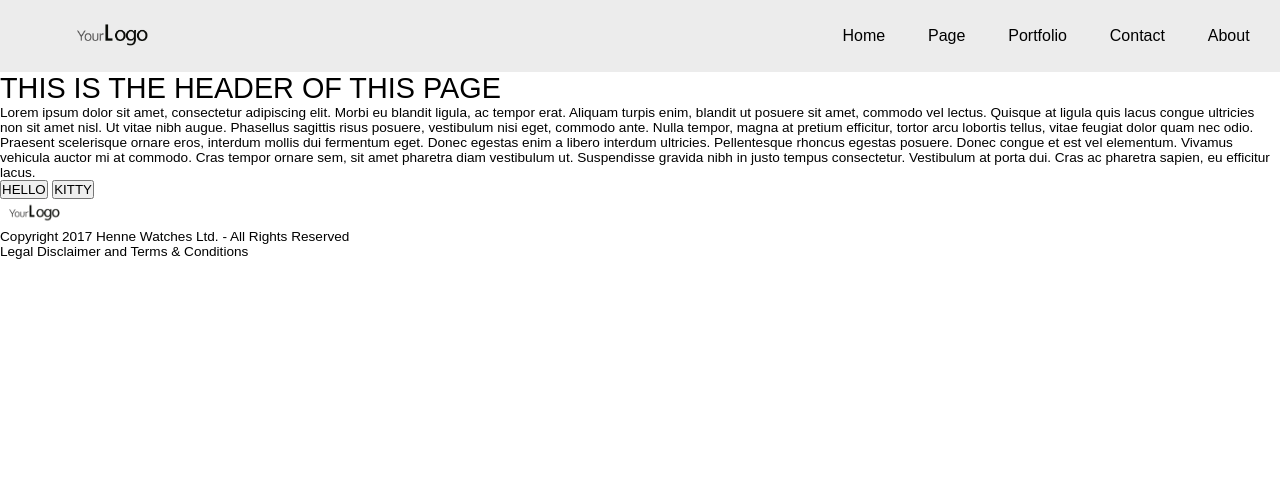
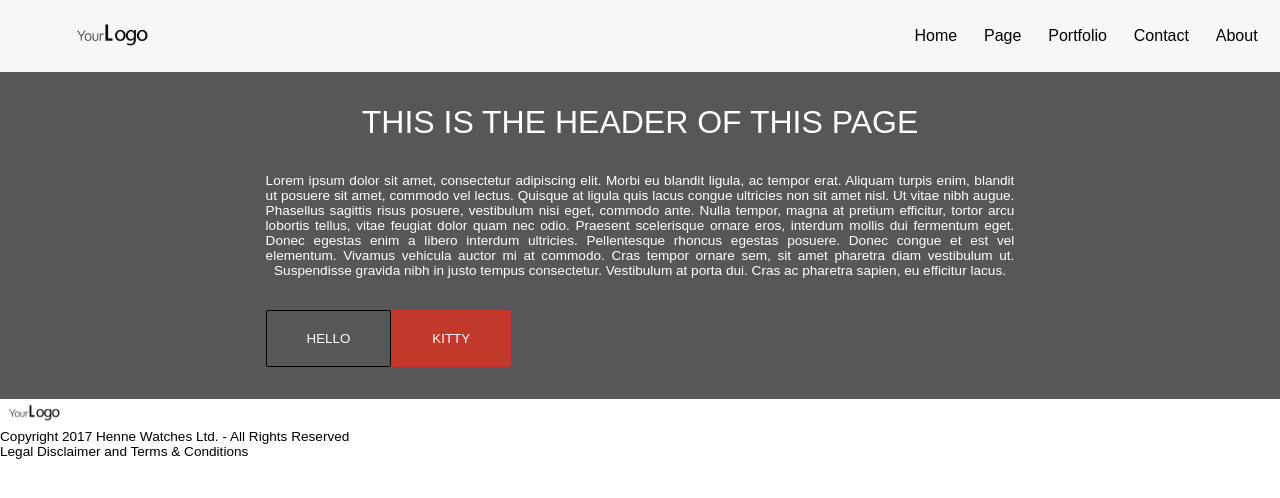
Before and after one commit to ghostbbbmt/FlexCSS, a plain HTML site: page index.html in a window 1280 px wide. Drawn offline with Linux system fonts and the light colour scheme.

Commit message:
Add more class

```diff
--- a/css/style.css
+++ b/css/style.css
@@ -6,12 +6,6 @@
 
 html {
     background: white;
-}
-
-header {
-    display: flex;
-    flex-direction: column;
-    background:#ececec;
 }
 
 body {
@@ -24,7 +18,7 @@ body {
 
 h1 {
     font-family: "Avenir Next", sans-serif;
-    font-size: 1.8em;
+    font-size: 2.0em;
     font-weight: 200;
 }
 
@@ -169,11 +163,96 @@ p {
 .flex-self-none {
     flex: none;
 }
+/* Column */
+.flex-col-1 {
+    flex: 1;
+}
+
+.flex-col-2 {
+    flex: 2;
+}
+
+.flex-col-3 {
+    flex: 3;
+}
+
+.flex-col-4 {
+    flex: 4;
+}
 /* Color */
 
+.text-white {
+    color: white;
+}
+
+.text-black {
+    color: black;
+}
+
+.text-bright-black {
+    color: #575757;
+}
+
+.text-red {
+    color: #c0392b;
+}
+
+.bg-bright-black {
+    background: #575757;
+}
+
+.bg-white {
+    background: white;
+}
+
+.bg-black {
+    background: black;
+}
+
+.bg-transparent {
+    background: transparent;
+}
+
+.bg-red {
+    background: #c0392b;
+}
+
+/*Corner Border */
+.rounded-2-2 {
+    border-width: 2px;
+    border-radius: 2px;
+}
+
+.rounded-1-4 {
+    border-width: 1px;
+    border-radius: 4px;
+}
+
+
+.border-red {
+    border-color: #c0392b;
+}
+
+.border-white {
+    border-color: white;
+}
+
+/*Text*/
+.text-center {
+    text-align: center;
+}
+
+.text-justify-center {
+    text-align: justify;
+    text-align-last: center;
+}
+/*----------------------------------*/
 /* Size dependent class */
-
 /* Media less than 600px */
+.flex-direction-auto {
+    display: flex;
+    flex-direction: column;
+}
 .container {
     padding: 1em;
 }
@@ -182,7 +261,39 @@ p {
     padding: 1em 0em 1em 0em;
 }
 
+.container-fluid-reserve {
+    padding: 0em 1em 0em 1em;
+}
+
+/* Button */
+.btn-sm {
+    padding: 0.75em 1.5em 0.75em 1.5em;
+}
+
+.btn{
+    padding: 1em 2em 1em 2em;
+}
+
+.btn-rounded {
+    border-width: 1px;
+    border-style: solid;
+    border-radius: 2px;
+}
+
+.btn-no-border {
+    border-width: 0px;
+}
+
+.btn-lg {
+    padding: 1.5em 3em 1.5em 3em;
+}
+
 /* Nav bar */
+
+header {
+    background:#f7f7f7;
+}
+
 .header-logo {
     margin-right: auto;
     margin-left: auto;
@@ -193,12 +304,7 @@ p {
     flex-direction: column;
     padding: 0 1.4em 0 0;
     font-size: 1.0em;
-}
-
-
-.navbar-item {
     margin: auto;
-    padding: 0.5em;
     text-decoration: none;
     cursor: pointer;
 }
@@ -216,9 +322,10 @@ p {
 }
 /* Media larger than 600px */
 @media screen and (min-width : 600px) {
-    header {
+    .flex-direction-auto {
         flex-direction: row;
     }
+
     .header-logo {
         margin-left: 5%;
     }
--- a/index.html
+++ b/index.html
@@ -5,26 +5,29 @@
     <link rel="stylesheet" href="css/style.css">
     <meta name="viewport" content="width=device-width">
     <body>
-        <header class="container-fluid">
+        <header class="container-fluid flex-direction-auto">
             <div class="header-logo">
                 <a href="index.html" title="Home page"><img src="images/flex.png" height="36"></a>
             </div>
             <nav class="flex-self-center">
                 <ul>
-                    <li class="navbar-ul"><a class="navbar-item" class="active" title="Home">Home</a></li>
-                    <li class="navbar-ul"><a class="navbar-item" title="Page">Page</a></li>
-                    <li class="navbar-ul"><a class="navbar-item" title="Portfolio">Portfolio</a></li>
-                    <li class="navbar-ul"><a class="navbar-item" title="Contact">Contact</a></li>
-                    <li class="navbar-ul"><a class="navbar-item" title="About">About</a></li>
+                    <li class="navbar-ul"><a title="Home">Home</a></li>
+                    <li class="navbar-ul"><a title="Page">Page</a></li>
+                    <li class="navbar-ul"><a title="Portfolio">Portfolio</a></li>
+                    <li class="navbar-ul"><a title="Contact">Contact</a></li>
+                    <li class="navbar-ul"><a title="About">About</a></li>
                 </ul>
             </nav>
         </header>
         <!-- Main content -->
         <main>
-            <div class="section section-page" id="page">
-                    <h1>
-                        THIS IS THE HEADER OF THIS PAGE
-                    </h1>
+            <div class="flex-row bg-bright-black ">
+                <div class="flex-col-1"> </div>
+                <div class="container flex-col-3 text-white" id="page">
+                    <div class="container-fluid text-center">
+                        <h1> THIS IS THE HEADER OF THIS PAGE </h1>
+                    </div>
+                    <div class="container-fluid text-justify-center">
                         <p>
                             Lorem ipsum dolor sit amet, consectetur adipiscing elit. Morbi eu blandit ligula, ac tempor erat. Aliquam turpis enim, blandit ut posuere sit amet, commodo vel lectus.
                             Quisque at ligula quis lacus congue ultricies non sit amet nisl. Ut vitae nibh augue. Phasellus sagittis risus posuere, vestibulum nisi eget, commodo ante.
@@ -32,10 +35,13 @@
                             Donec egestas enim a libero interdum ultricies. Pellentesque rhoncus egestas posuere. Donec congue et est vel elementum. Vivamus vehicula auctor mi at commodo.
                             Cras tempor ornare sem, sit amet pharetra diam vestibulum ut. Suspendisse gravida nibh in justo tempus consectetur. Vestibulum at porta dui. Cras ac pharetra sapien, eu efficitur lacus.
                         </p>
-                    <div class="section-page-button">
-                        <button id="hello-button">HELLO</button>
-                        <button id="kitty-button">KITTY</button>
                     </div>
+                        <div class="container-fluid flex-direction-auto">
+                            <button class="btn-rounded btn-lg bg-transparent text-white">HELLO</button>
+                            <button class="btn-rounded btn-lg bg-red text-white border-red">KITTY</button>
+                        </div>
+                </div>
+                <div class="flex-col-1"></div>
             </div>
         </main>
 
```
Lines whose indentation alone changed are shown as unchanged.
